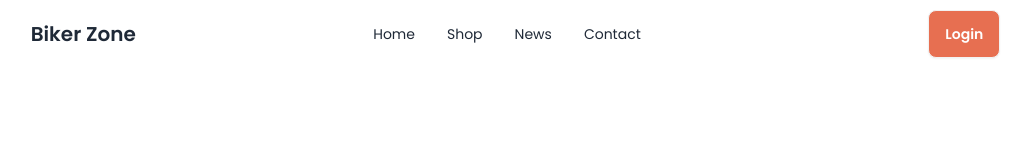
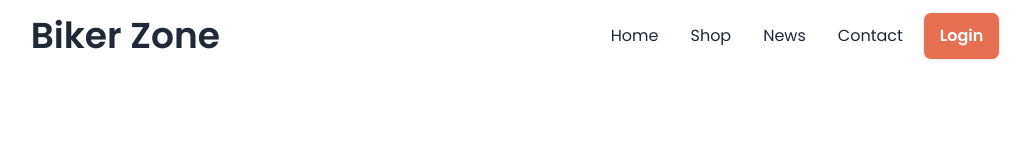
Before and after one commit to Jisan-Dev/PH-BikerZone-withDaisyUI, a plain HTML site: page index.html in a window 1280 px wide. Shown: the whole page, without its empty margins (133-1164 px from the left). Drawn offline with nearby package versions, Linux system fonts and the light colour scheme.

Commit message:
adjusted layout of the header section

```diff
--- a/index.html
+++ b/index.html
@@ -26,7 +26,7 @@
   <body class="font-poppins">
     <header>
       <nav class="lg:max-w-[78.33%] mx-auto">
-        <div class="navbar bg-base-100">
+        <div class="navbar bg-base-100 justify-between">
           <div class="navbar-start">
             <div class="dropdown">
               <div tabindex="0" role="button" class="btn btn-ghost lg:hidden">
@@ -52,10 +52,11 @@
                 <li><a>Contact</a></li>
               </ul>
             </div>
-            <a class="btn btn-ghost text-xl">Biker Zone</a>
+            <a class="btn btn-ghost text-4xl">Biker Zone</a>
           </div>
+          <div class="flex justify-end">
             <div class="navbar-center hidden lg:flex">
-            <ul class="menu menu-horizontal px-1">
+              <ul class="menu menu-horizontal text-base px-1">
                 <li><a>Home</a></li>
                 <li><a>Shop</a></li>
                 <li><a>News</a></li>
@@ -63,7 +64,8 @@
               </ul>
             </div>
             <div class="navbar-end">
-            <a class="btn bg-[#E76F51] hover:bg-[#e0451f] text-white">Login</a>
+              <a class="btn bg-[#E76F51] hover:bg-[#e0451f] text-base text-white">Login</a>
+            </div>
           </div>
         </div>
       </nav>
```
Lines whose indentation alone changed are shown as unchanged.
